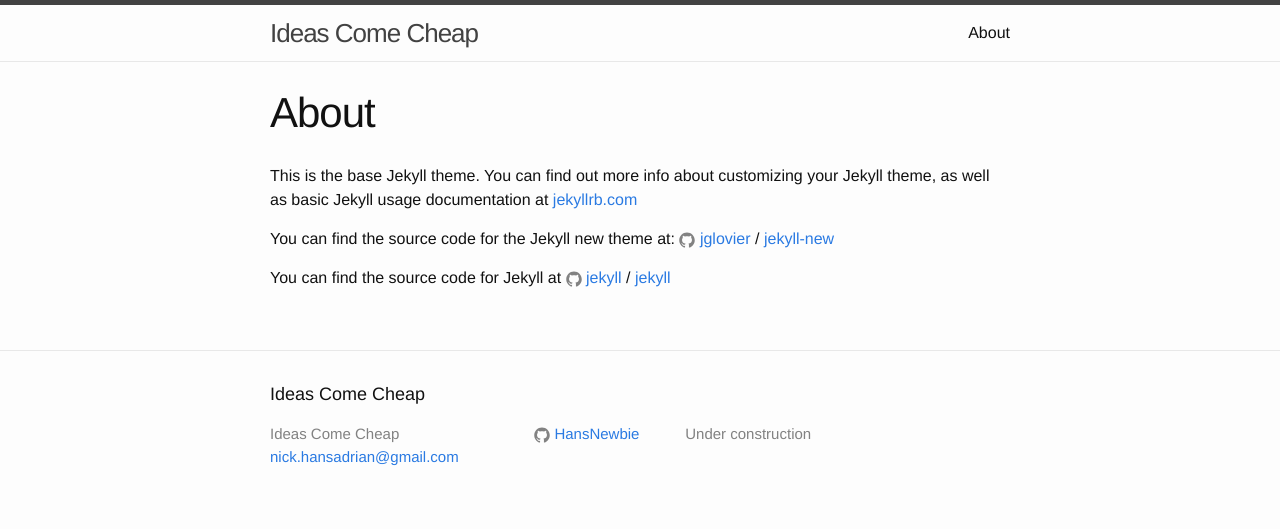
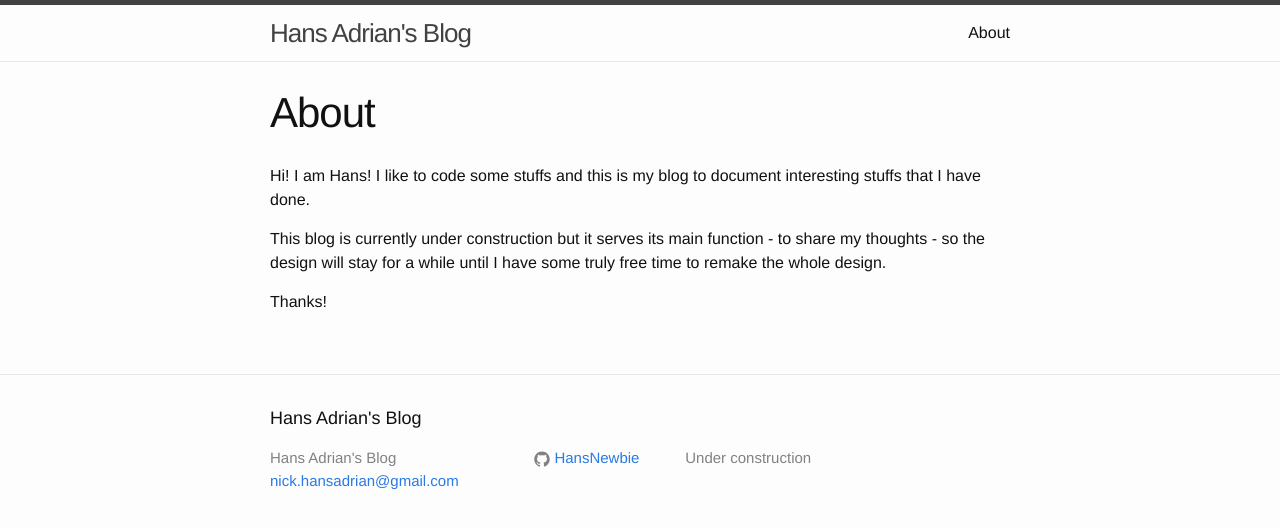
Before and after one commit to HansNewbie/blog, a Jekyll site: the page built from about.md, in a window 1280 px wide. Shown: the top 529 px of the page. Built offline with Jekyll 4.4.1, drawn with Linux system fonts in a browser that asks for light colours.

Commit message:
Base line for blog

```diff
--- a/_config.yml
+++ b/_config.yml
@@ -6,7 +6,7 @@
 # 'jekyll serve'. If you change this file, please restart the server process.
 
 # Site settings
-title: Ideas Come Cheap
+title: Hans Adrian's Blog
 email: nick.hansadrian@gmail.com
 description: > # this means to ignore newlines until "baseurl:"
   Under construction
@@ -15,7 +15,7 @@ description: > # this means to ignore newlines until "baseurl:"
 # Google search results) and in your feed.xml site description.
 
 baseurl: "" # the subpath of your site, e.g. /blog
-url: "http://yourdomain.com" # the base hostname & protocol for your site
+url: "http://blog.hansadrian.com" # the base hostname & protocol for your site
 #twitter_username: jekyllrb
 github_username:  HansNewbie
 
--- a/about.md
+++ b/about.md
@@ -4,12 +4,8 @@ title: About
 permalink: /about/
 ---
 
-This is the base Jekyll theme. You can find out more info about customizing your Jekyll theme, as well as basic Jekyll usage documentation at [jekyllrb.com](http://jekyllrb.com/)
+Hi! I am Hans! I like to code some stuffs and this is my blog to document interesting stuffs that I have done.
 
-You can find the source code for the Jekyll new theme at:
-{% include icon-github.html username="jglovier" %} /
-[jekyll-new](https://github.com/jglovier/jekyll-new)
+This blog is currently under construction but it serves its main function - to share my thoughts - so the design will stay for a while until I have some truly free time to remake the whole design.
 
-You can find the source code for Jekyll at
-{% include icon-github.html username="jekyll" %} /
-[jekyll](https://github.com/jekyll/jekyll)
+Thanks!
```
Also changed, not shown: _drafts/2015-11-24-welcome-to-jekyll.markdown (renamed from _posts/2015-11-24-welcome-to-jekyll.markdown).
